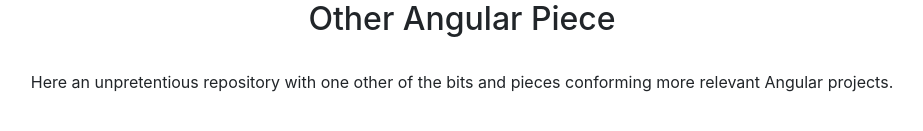
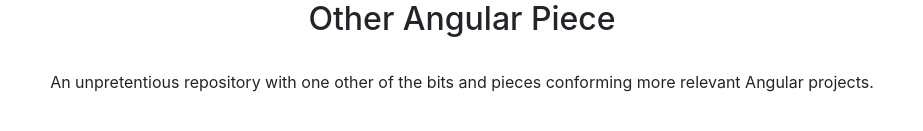
Before and after one commit to DanceLife/One-Theme, an Angular app: page / in a window 1280 px wide. Shown: the part 249-380 px from the top of the page, without its empty margins (178-1101 px from the left). Built offline with nearby package versions, Linux system fonts and the light colour scheme.

Commit message:
Intro R1

```diff
--- a/src/app/app.component.html
+++ b/src/app/app.component.html
@@ -13,7 +13,7 @@
 <br />
 <div class="row">
   <div class="col-sm-12">
-    Here an unpretentious repository with one other of the bits and pieces conforming more relevant Angular projects.
+    An unpretentious repository with one other of the bits and pieces conforming more relevant Angular projects.
   </div>
 </div>
 </div>
```
